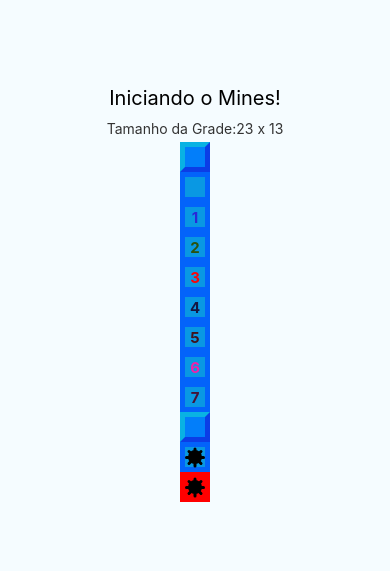
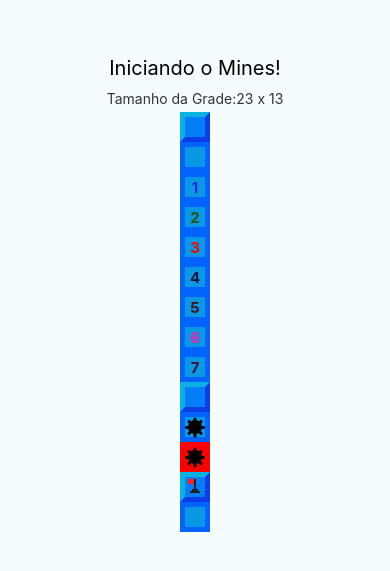
Before and after one commit to Flaviohmm/Expo-Campo-Minado, a React Native app: screen / in a window 390 px wide. Shown: the part 133-704 px from the top of the page. Built offline with nearby package versions, Linux system fonts and the light colour scheme.

Commit message:
Componente Bandeira (Flag) #01

```diff
--- a/App.js
+++ b/App.js
@@ -22,6 +22,8 @@
       <Field mined />
       <Field mined opened />
       <Field mined opened exploded />
+      <Field flagged />
+      <Field flagged opened />
     </View>
   );
 }
--- a/src/components/Field.js
+++ b/src/components/Field.js
@@ -2,14 +2,16 @@
 import { View, StyleSheet, Text } from 'react-native'
 import params from '../params'
 import Mine from './Mine'
+import Flag from './Flag'
 
 export default props => {
-    const { mined, opened, nearMines, exploded } = props
+    const { mined, opened, nearMines, exploded, flagged } = props
 
     const styleField = [styles.field]
     if (opened) styleField.push(styles.opened)
     if (exploded) styleField.push(styles.exploded)
-    if (styleField.length === 1) styleField.push(styles.regular)
+    if (flagged) styleField.push(styles.flagged)
+    if (!opened && !exploded) styleField.push(styles.regular)
 
     let color = null
     if (nearMines > 0) {
@@ -30,6 +32,7 @@
                 </Text>
             : false}
             {mined && opened ? <Mine /> : false}
+            {flagged && !opened ? <Flag /> : false}
         </View>
     )
 }
--- /dev/null
+++ b/src/components/Flag.js
@@ -0,0 +1,49 @@
+import React from 'react'
+import { View, StyleSheet } from 'react-native'
+
+export default props => {
+    return (
+        <View style={styles.container}>
+            <View style={styles.flagpole} />
+            <View style={styles.flag} />
+            <View style={styles.base1} />
+            <View style={styles.base2} />
+        </View>
+    )
+}
+
+const styles = StyleSheet.create({
+    container: {
+        marginTop: 2
+    },
+    flagpole: {
+        position: 'absolute',
+        height: 14,
+        width: 2,
+        backgroundColor: '#222',
+        marginLeft: 9
+    },
+    flag: {
+        position: 'absolute',
+        height: 5,
+        width: 6,
+        backgroundColor: '#F22',
+        marginLeft: 3
+    },
+    base1: {
+        position: 'absolute',
+        height: 2,
+        width: 6,
+        backgroundColor: '#222',
+        marginLeft: 7,
+        marginTop: 10
+    },
+    base2: {
+        position: 'absolute',
+        height: 2,
+        width: 10,
+        backgroundColor: '#222',
+        marginLeft: 5,
+        marginTop: 12
+    }
+})
```
